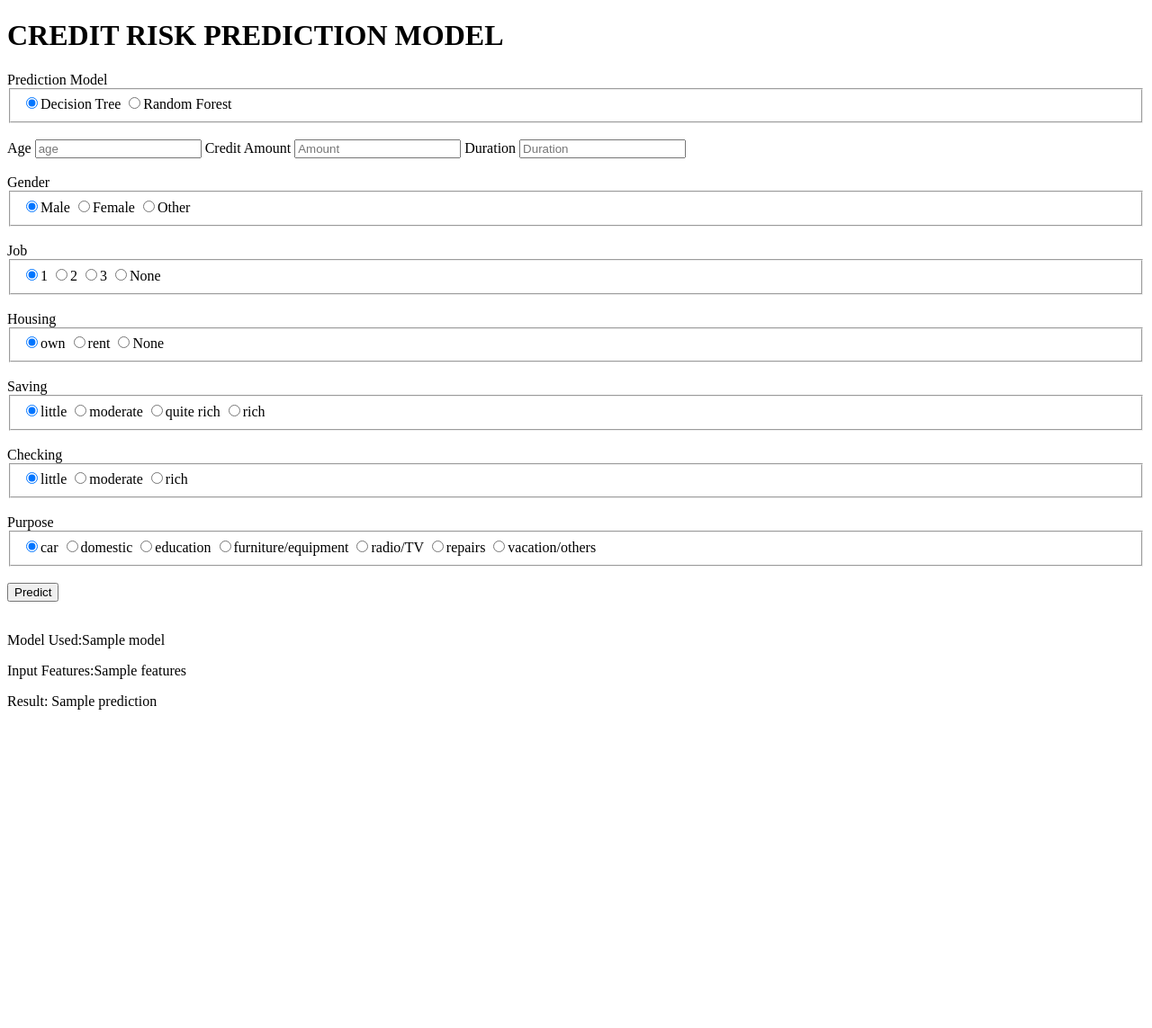
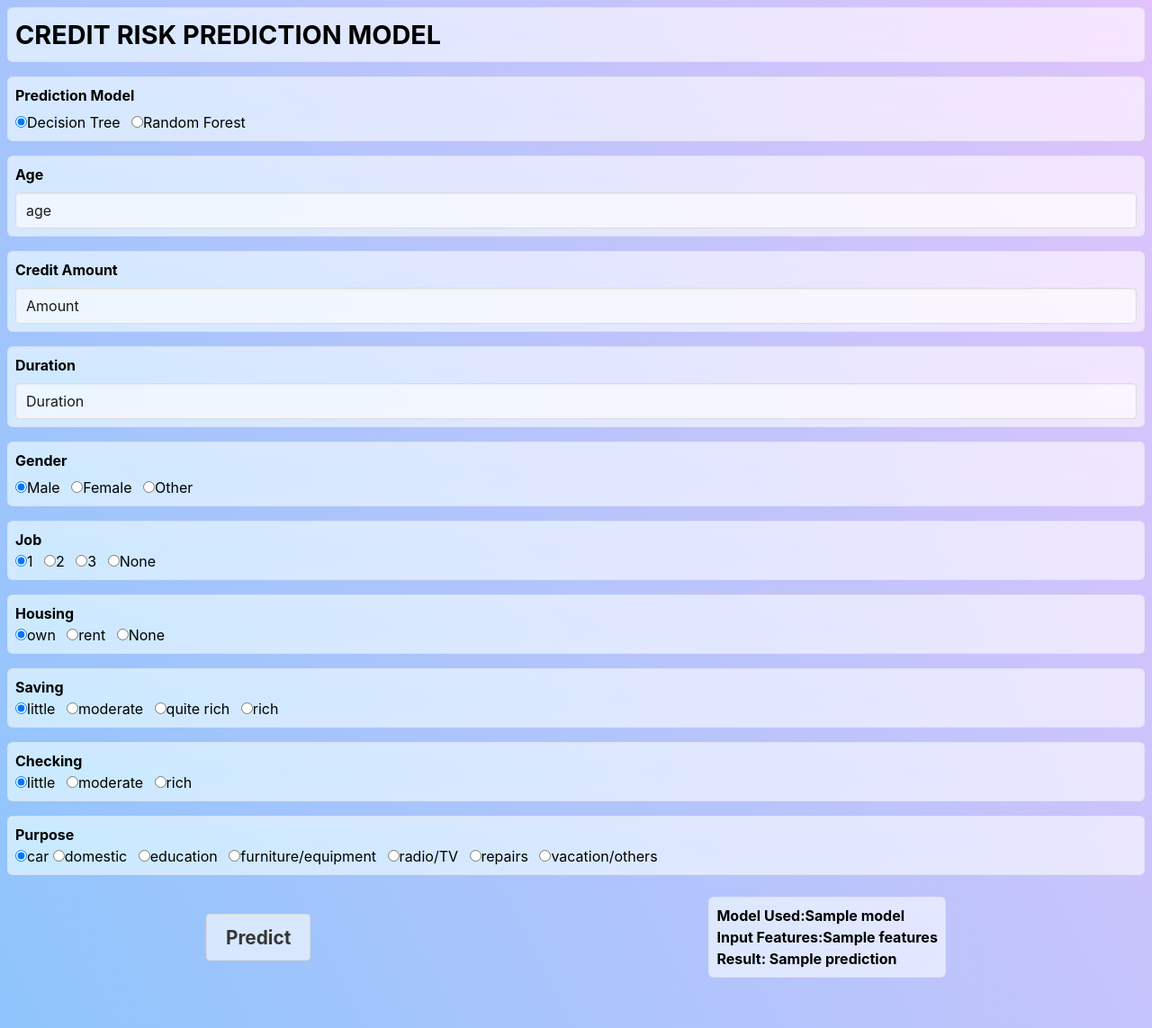
Before and after one commit to rahdnus/Credit-Loss-Prediction-Model, a Flask app: template templates/index.html in a window 1280 px wide. Shown: the whole page at 90% size. Before the commit the page ends 789 px from the top, so only its background shows below. Run offline with Flask 2, Linux system fonts and the light colour scheme; the template is opened without the code that fills it: most values are stand-ins (such as "Sample title", 1, 10 or a date in 2020); parts of the project's set-up code (start-up, migrations or seed data) failed here and were passed over.

Commit message:
added styles

```diff
--- a/templates/index.html
+++ b/templates/index.html
@@ -1,81 +1,204 @@
-
 <!DOCTYPE html>
 <html lang="en">
+
 <head>
     <meta charset="UTF-8">
     <meta http-equiv="X-UA-Compatible" content="IE=edge">
     <meta name="viewport" content="width=device-width, initial-scale=1.0">
+    <link rel="stylesheet" href="https://cdn.jsdelivr.net/npm/bulma@0.9.4/css/bulma.min.css">
     <title>Document</title>
 </head>
 
-<link rel="stylesheet" href="{{ url_for('static',filename='css/style.css') }}">
+<style>
+    /* credit:Ghosty */
+    html {
+        background-color: #8EC5FC;
+        background-image: linear-gradient(62deg, #8EC5FC 0%, #E0C3FC 100%);
+    }
+
+    body {
+        color: #000 !important;
+        margin: 8px;
+    }
+
+    .blck {
+        padding: 8px;
+        backdrop-filter: blur(16px) saturate(180%);
+        -webkit-backdrop-filter: blur(16px) saturate(180%);
+        background-color: rgba(255, 255, 255, 0.605);
+        border-radius: 6px;
+        border: 1px solid rgba(209, 213, 219, 0.3);
+        margin-top: 16px;
+    }
+
+    .glass {
+        background-color: rgba(255, 255, 255, 0.605) !important;
+    }
+
+    .input {
+        margin-top: 8px;
+    }
+
+    .input::placeholder {
+        color: rgb(26, 26, 26);
+    }
+</style>
+
 
 <body>
-    <h1>CREDIT RISK PREDICTION MODEL</h1>
+    <!-- <div  style="display: flex;" > -->
+        <div class="blck"style="margin: auto;">
+    <span style="font-size: 1.8rem; font-weight: bold;">CREDIT RISK PREDICTION MODEL</span><br>
+        </div></div>
     <form action="{{ url_for('predict')}}" method="post">
-        <label >Prediction Model</label></br>
+        <div class="blck">
+            <label><b>Prediction Model</b></label></br>
+            <fieldset>
+                <div class="control" style="margin-top: 6px;">
+                    <label class="radio">
+                        <input type="radio" name="Model" value="0" checked /><label>Decision Tree</label>
+                    </label>
+                    <label class="radio">
+                        <input type="radio" name="Model" value="1" /><label>Random Forest</label>
+                    </label>
+                </div>
+            </fieldset>
+        </div>
+        <div class="blck">
+            <label><b>Age</b></label>
+            <input type="number" name="Age" class="input glass" placeholder="age" required="required" />
+        </div>
+        <div class="blck">
+            <label><b>Credit Amount</b></label>
+            <input type="number" name="Credit amount" class="input glass" placeholder="Amount" required="required" />
+        </div>
+        <div class="blck">
+            <label><b>Duration</b></label>
+            <input type="number" name="Duration" class="input glass" placeholder="Duration" required="required" />
+        </div>
+        <div class="blck">
+            <label><b>Gender</b></label></br>
+            <fieldset style="margin-top: 6px;">
+                <div class="control">
+                    <label class="radio">
+                        <input type="radio" name="Sex_male" value="1" checked /><label>Male</label>
+                    </label>
+                    <label class="radio">
+                        <input type="radio" name="Sex_male" value="2" /><label>Female</label>
+                    </label>
+                    <label class="radio">
+                        <input type="radio" name="Sex_male" value="2" /><label>Other</label>
+                    </label>
+                </div>
+            </fieldset>
+        </div>
+        <div class="blck">
+            <label><b>Job</b></label><br>
+            <fieldset>
+                <div class="control">
+                    <label class="radio">
+                        <input type="radio" name="Job" value="0" checked /><label>1</label>
+                    </label>
+                    <label class="radio">
+                        <input type="radio" name="Job" value="1" /><label>2</label>
+                    </label>
+                    <label class="radio">
+                        <input type="radio" name="Job" value="2" /><label>3</label>
+                    </label>
+                    <label class="radio">
+                        <input type="radio" name="Job" value="3" /><label>None</label>
+                    </label>
+                </div>
+            </fieldset>
+        </div>
+        <div class="blck">
+            <label><b>Housing</b></label></br>
+            <fieldset>
+                <div class="control">
+                    <label class="radio">
+                        <input type="radio" name="Housing" value="0" checked /><label>own</label>
+                    </label>
+                    <label class="radio">
+                        <input type="radio" name="Housing" value="1" /><label>rent</label>
+                    </label>
+                    <label class="radio">
+                        <input type="radio" name="Housing" value="2" /><label>None</label>
+                    </label>
+                </div>
+            </fieldset>
+        </div>
+        <div class="blck">
+        <label><b>Saving</b></label></br>
         <fieldset>
-            <input type="radio" name="Model"         value="0"	checked/><label>Decision Tree</label>
-            <input type="radio" name="Model"         value="1"	/><label>Random Forest</label>
+            <label class="radio">
+                <input type="radio" name="Saving" value="0" checked /><label>little</label>
+            </label>
+            <label class="radio">
+                <input type="radio" name="Saving" value="1" /><label>moderate</label>
+            </label>
+            <label class="radio">
+
+            <input type="radio" name="Saving" value="2" /><label>quite rich</label>
+            </label>
+            <label class="radio">
+            <input type="radio" name="Saving" value="3" /><label>rich</label>
+            </label>
         </fieldset>
-        <br>
-        <label>Age</lable> <input type="number" name="Age" placeholder="age" required="required" />
-        <label>Credit Amount</lable> <input type="number" name="Credit amount" placeholder="Amount" required="required" />
-        <label>Duration</lable> <input type="number" name="Duration" placeholder="Duration" required="required" />
-            <br></br>
-        <label >Gender</label></br>
+        </div>
+        <div class="blck">
+        <label><b>Checking</b></label></br>
         <fieldset>
-            <input type="radio" name="Sex_male"         value="1"	checked/><label>Male</label>
-            <input type="radio" name="Sex_male"         value="2"	/><label>Female</label>
-            <input type="radio" name="Sex_male"         value="2"	/><label>Other</label>
+            <label class="radio">
+                <input type="radio" name="Checking" value="0" checked /><label>little</label>
+            </label>
+            <label class="radio">
+            <input type="radio" name="Checking" value="1" /><label>moderate</label>
+        </label>
+        <label class="radio">
+            <input type="radio" name="Checking" value="2" /><label>rich</label>
+        </label>
         </fieldset>
-        <br>
-        <label >Job</label></br>
+    </div>
+    <div class="blck">
+        <label><b>Purpose</b></label></br>
         <fieldset>
-            <input type="radio" name="Job"           value="0"	checked/><label>1</label>
-            <input type="radio" name="Job"           value="1"	/><label>2</label>
-            <input type="radio" name="Job"           value="2"	/><label>3</label>
-            <input type="radio" name="Job"           value="3"	/><label>None</label>
+        <label class="radio">
+            <input type="radio" name="Purpose" value="0" checked /><label>car</label>
+        <label class="radio">
+            <label class="radio">
+            <input type="radio" name="Purpose" value="1" /><label>domestic</label>
+        </label>
+            <label class="radio">
+            <input type="radio" name="Purpose" value="2" /><label>education</label>
+        </label>
+            <label class="radio">
+            <input type="radio" name="Purpose" value="3" /><label>furniture/equipment</label>
+        </label>
+            <label class="radio">
+            <input type="radio" name="Purpose" value="4" /><label>radio/TV</label>
+        </label>
+            <label class="radio">
+            <input type="radio" name="Purpose" value="5" /><label>repairs</label>
+        </label>
+            <label class="radio">
+            <input type="radio" name="Purpose" value="6" /><label>vacation/others</label>
+        </label>
         </fieldset>
-        <br>
-        <label >Housing</label></br>
-        <fieldset>
-            <input type="radio" name="Housing"       value="0"	checked/><label>own</label>
-            <input type="radio" name="Housing"       value="1"	/><label>rent</label>
-            <input type="radio" name="Housing"       value="2"	/><label>None</label>
-        </fieldset>
-        <br>
-        <label >Saving</label></br>
-        <fieldset>
-            <input type="radio" name="Saving"  		value="0"	checked/><label>little</label>
-            <input type="radio" name="Saving"  		value="1"	/><label>moderate</label>
-            <input type="radio" name="Saving"	    value="2"  	/><label>quite rich</label>
-            <input type="radio" name="Saving"       value="3"	/><label>rich</label>
-        </fieldset>
-        <br>
-        <label >Checking</label></br>
-        <fieldset>
-            <input type="radio" name="Checking"		value="0"	checked/><label>little</label>
-            <input type="radio" name="Checking"     value="1"   /><label>moderate</label>
-            <input type="radio" name="Checking"  	value="2"   /><label>rich</label>
-        </fieldset>
-        <br>
-        <label >Purpose</label></br>
-        <fieldset>
-            <input type="radio" name="Purpose"      value="0"   checked/><label>car</label>
-            <input type="radio" name="Purpose"      value="1"   /><label>domestic</label>
-            <input type="radio" name="Purpose"      value="2"   /><label>education</label>
-            <input type="radio" name="Purpose"      value="3"   /><label>furniture/equipment</label>
-            <input type="radio" name="Purpose"      value="4"	/><label>radio/TV</label>
-            <input type="radio" name="Purpose"		value="5"   /><label>repairs</label>
-            <input type="radio" name="Purpose" 		value="6"	/><label>vacation/others</label>
-        </fieldset>
-        <br>
-        <button type="submit">Predict</button>
+    </div>
+    <br>
+    <div style="display:flex;">
+        <button style="margin:auto; font-size: 1.3rem; font-weight: bold;" type="submit" class="button glass"><b>Predict</b></button>
+        <div class="blck"style="margin: auto;">
+            <p style="font-size: 1rem; font-weight: bold;  "><b>Model Used:{{model}} </b></p>
+            <p style="font-size: 1rem; font-weight: bold;  "><b>Input Features:{{features}}</b></p>
+            <p style="font-size: 1rem; font-weight: bold;  "> <b>Result: {{ prediction }}</b> </p>
+        </div>
+    </div>
+    <br>
     </form>
-    <br><br>
-    <p>Model Used:{{model}} </p>
-    <p>Input Features:{{features}}</p>
-    <p> Result: {{ prediction }} </p>
+    <br>
+
+
 </body>
+
 </html>
```
